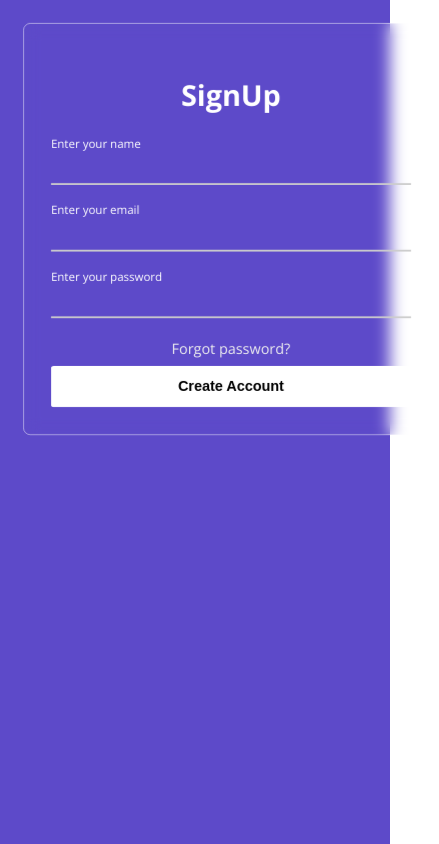
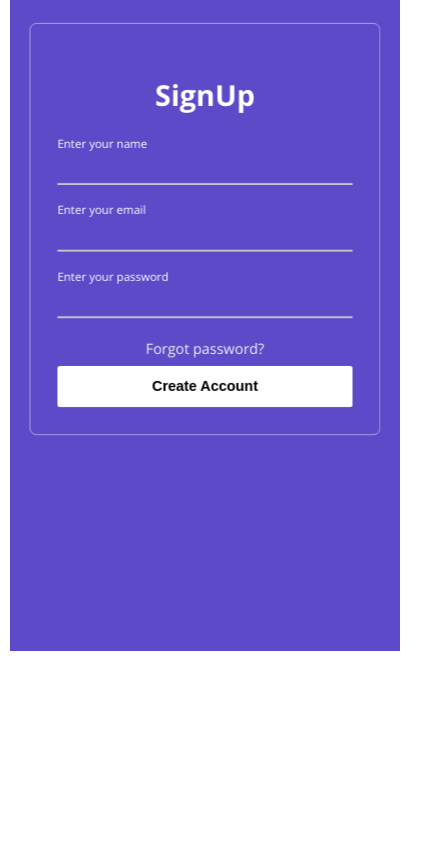
Before and after one commit to HamnaYasin34/hackathon, a plain HTML site: page signup.html in a window 390 px wide. Shown: the whole page, 439 px wide, since content can reach past the window. Drawn offline with nearby package versions, Linux system fonts and the light colour scheme; some packages are replaced by stand-ins of ours; a script that the page names is missing.

Commit message:
Update signup.css

```diff
--- a/css/signup.css
+++ b/css/signup.css
@@ -140,3 +140,20 @@ body{
       margin-top: 30px;
       color: #fff;
     }
+
+@media (min-width: 200px) and (max-width: 768px) {
+ .form{
+    display: flex;
+    align-items: center;
+    justify-content: center;
+    min-height: 50vh !important;
+    width: 100% !important;
+    padding: 0 10px;
+  }
+  .wrapper {
+    width: 500px !important;}
+    nav ul li a:hover {
+      padding-bottom: 20px !important;
+      border-bottom: none !important;
+      color: #646464;
+    }}
```
